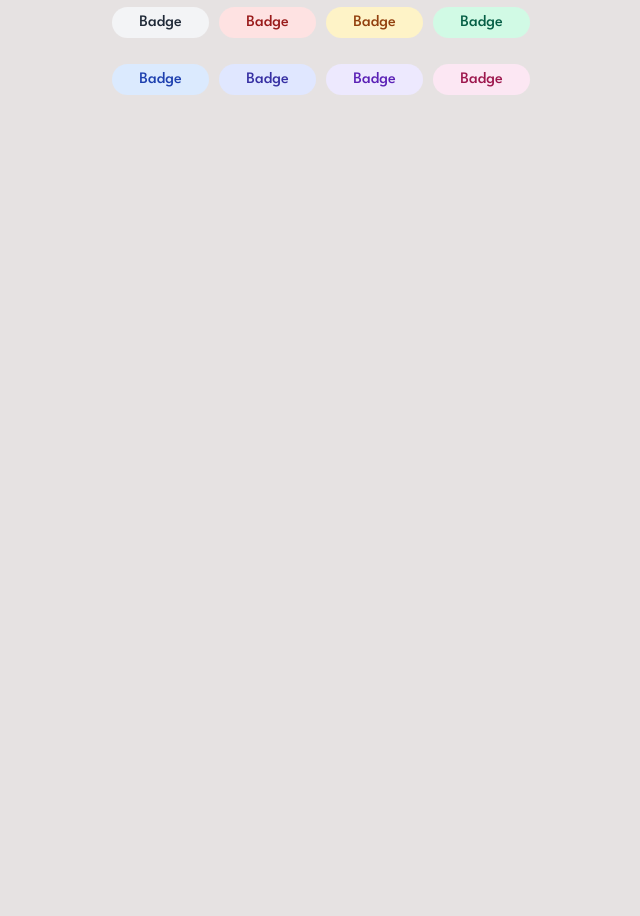
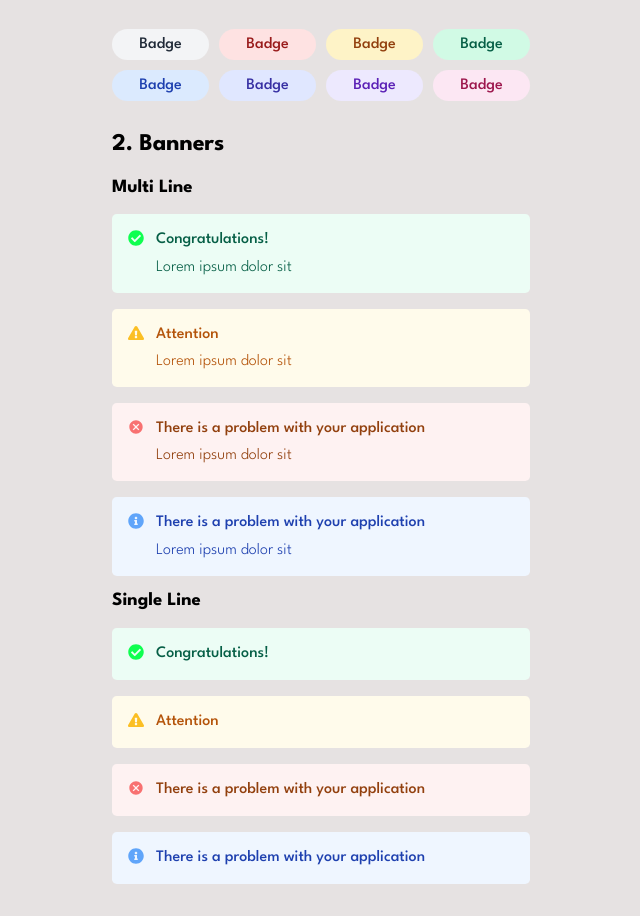
Before and after one commit to Adil-Solkar/Component-Library, a React (Vite) app: page / in a window 1280 px wide. Shown: the part 304-1220 px from the top of the page, without its empty margins (319-959 px from the left). Before the commit the page ends 800 px from the top, so only its background shows below. Built offline with nearby package versions, Linux system fonts and the light colour scheme.

Commit message:
Add Banner Component

```diff
--- a/index.html
+++ b/index.html
@@ -4,8 +4,8 @@
     <meta charset="UTF-8" />
     <link rel="icon" type="image/svg+xml" href="/vite.svg" />
     <link rel="preconnect" href="https://fonts.googleapis.com">
-    <link rel="preconnect" href="https://fonts.gstatic.com" crossorigin>
-    <link href="https://fonts.googleapis.com/css2?family=League+Spartan:wght@500&display=swap" rel="stylesheet">
+<link rel="preconnect" href="https://fonts.gstatic.com" crossorigin>
+<link href="https://fonts.googleapis.com/css2?family=League+Spartan:wght@100..900&display=swap" rel="stylesheet">
     <meta name="viewport" content="width=device-width, initial-scale=1.0" />
     <title>component-library</title>
   </head>
--- a/package.json
+++ b/package.json
@@ -11,7 +11,8 @@
   },
   "dependencies": {
     "react": "^19.2.0",
-    "react-dom": "^19.2.0"
+    "react-dom": "^19.2.0",
+    "react-icons": "^5.5.0"
   },
   "devDependencies": {
     "@eslint/js": "^9.39.1",
--- a/src/App.jsx
+++ b/src/App.jsx
@@ -1,12 +1,65 @@
-import Badge from "./component/badge/Badge"
 import DisplayBadges from "./component/badge/DisplayBadges"
+import Banner from "./component/banners/Banner"
 
 function App() {
 
   return (
     <>
       <h1>Component Library</h1>
+
+      {/* Badges */}
       <DisplayBadges />
+
+      {/* Banners */}
+      <h2>2. Banners</h2>
+      <h3>Multi Line</h3>
+
+      <Banner
+        bannerType="Success"
+        bannerTitle= "Congratulations!"
+        bannerText= "Lorem ipsum dolor sit"
+      />
+
+      <Banner
+        bannerType="Warning"
+        bannerTitle= "Attention"
+        bannerText= "Lorem ipsum dolor sit"
+      />
+
+      <Banner
+        bannerType="Error"
+        bannerTitle= "There is a problem with your application"
+        bannerText= "Lorem ipsum dolor sit"
+      />
+
+      <Banner
+        bannerType="Neutral"
+        bannerTitle= "There is a problem with your application"
+        bannerText= "Lorem ipsum dolor sit"
+      />
+
+      <h3>Single Line</h3>
+      <Banner
+        bannerType="Success"
+        bannerTitle= "Congratulations!"
+      />
+
+      <Banner
+        bannerType="Warning"
+        bannerTitle= "Attention"
+      />
+
+      <Banner
+        bannerType="Error"
+        bannerTitle= "There is a problem with your application"
+      />
+
+      <Banner
+        bannerType="Neutral"
+        bannerTitle= "There is a problem with your application"
+      />
+
+
     </>
   )
 }
--- /dev/null
+++ b/src/component/banners/Banner.jsx
@@ -0,0 +1,20 @@
+import BannerIcon from "./BannerIcon"
+
+function Banner({ bannerType="default",bannerTitle="Enter banner title",bannerText }) {
+    const action = bannerType ? bannerType.toLowerCase() : null
+  return (
+    <>
+        <div className={`banner-container banner-${action}`}
+            role="banner">
+            {/* <span>icon</span> */}
+            <BannerIcon action={action}/>
+            <div className="banner-content">
+                <p>{bannerTitle}</p>
+                {bannerText && <p className="banner-text">{bannerText}</p>}
+            </div>
+        </div>
+    </>
+  )
+}
+
+export default Banner
--- /dev/null
+++ b/src/component/banners/BannerIcon.jsx
@@ -0,0 +1,51 @@
+import { IconContext } from "react-icons";
+import { FaCheckCircle } from "react-icons/fa";
+import { MdCancel } from "react-icons/md";
+import { FaInfoCircle } from "react-icons/fa";
+import { FaExclamationTriangle } from "react-icons/fa";
+
+function BannerIcon({action}) {
+
+switch (action) {
+    case 'success':
+      return (
+        <span>
+            <IconContext.Provider value={{color:"#0FFF50"}}>
+                <FaCheckCircle />
+            </IconContext.Provider>
+        </span>)
+
+    case 'warning':
+      return (
+        <span>
+            <IconContext.Provider value={{color:"#FBBF24"}}>
+                <FaExclamationTriangle />
+            </IconContext.Provider>
+        </span>)
+
+    case 'error':
+      return (
+        <span>
+            <IconContext.Provider value={{color:"#F87171"}}>
+                <MdCancel />
+            </IconContext.Provider>
+        </span>)
+
+    case 'neutral':
+      return (
+        <span>
+            <IconContext.Provider value={{color:"#60A5FA"}}>
+                <FaInfoCircle />
+            </IconContext.Provider>
+        </span>)
+    // ... other cases
+    default:
+      return null;
+  }
+}
+
+export default BannerIcon
+
+
+/*
+*/
--- a/src/index.css
+++ b/src/index.css
@@ -9,6 +9,7 @@
 body {
   background: rgb(230, 226, 226);
   font-family: "League Spartan", sans-serif;
+  font-weight: 500;
   max-width: 450px;
   min-height: 100vh;
   margin: auto;
@@ -17,9 +18,6 @@ body {
 }
 
 /* typography */
-h1,h2 {
-  margin-bottom: 1em;
-}
 
 h1 {
   font-size: 2.25rem;
@@ -28,21 +26,30 @@ h1 {
   text-align: center;
 }
 
-/* badge */
+/* ------------------ */
+
+h1,h2,h3 {
+  margin-bottom: 1em;
+}
+
+
+
+/* ------------ Badges ---------- */
 
 .badge-square-container, .badge-pill-container {
   display: flex;
   justify-content: space-between;
   flex-wrap: wrap;
   gap: 10px;
-  margin-bottom: 1em;
+  margin-bottom: 1.5em;
+  padding: .5em 0;
 }
 
 .badge {
   flex: 1;
   align-content: center;
   width: fit-content;
-  margin: 1em 0 0;
+  /* margin: 1em 0 0; */
   padding: .5em 1.25em;
   text-align: center;
   font-weight: 500;
@@ -57,3 +64,50 @@ h1 {
   border: none;
   border-radius: 1em;
 }
+
+/*--------------- Banner------------- */
+
+.banner-container {
+  border: none;
+  border-radius: 0.3em;
+  display: flex;
+  gap: 12px;
+  padding: 1em 1em;
+  margin-bottom: 1em;
+}
+
+.banner-text{
+  font-weight: 300;
+  margin-top: .5em;
+}
+
+.banner-content {
+  overflow-wrap: break-word; /* Allows long words to break and wrap to the next line */
+  word-break: break-word;    /* Ensures long words break at arbitrary points if necessary */
+  line-height: 1.2;
+}
+
+.banner-success {
+  background: #ECFDF5;
+  color: #065F46;
+}
+
+.banner-warning {
+  background: #FFFBEB;
+  color: #B45309;
+}
+
+.banner-error {
+  background: #FEF2F2;
+  color: #92400E;
+}
+
+.banner-neutral {
+  background: #EFF6FF;
+  color: #1E40AF;
+}
+
+.banner-default {
+  background: #ecf1f6;
+  color: #3a4878;
+}
```
Also changed, not shown: 1 other file (tests, documents, lock files or other folders).
